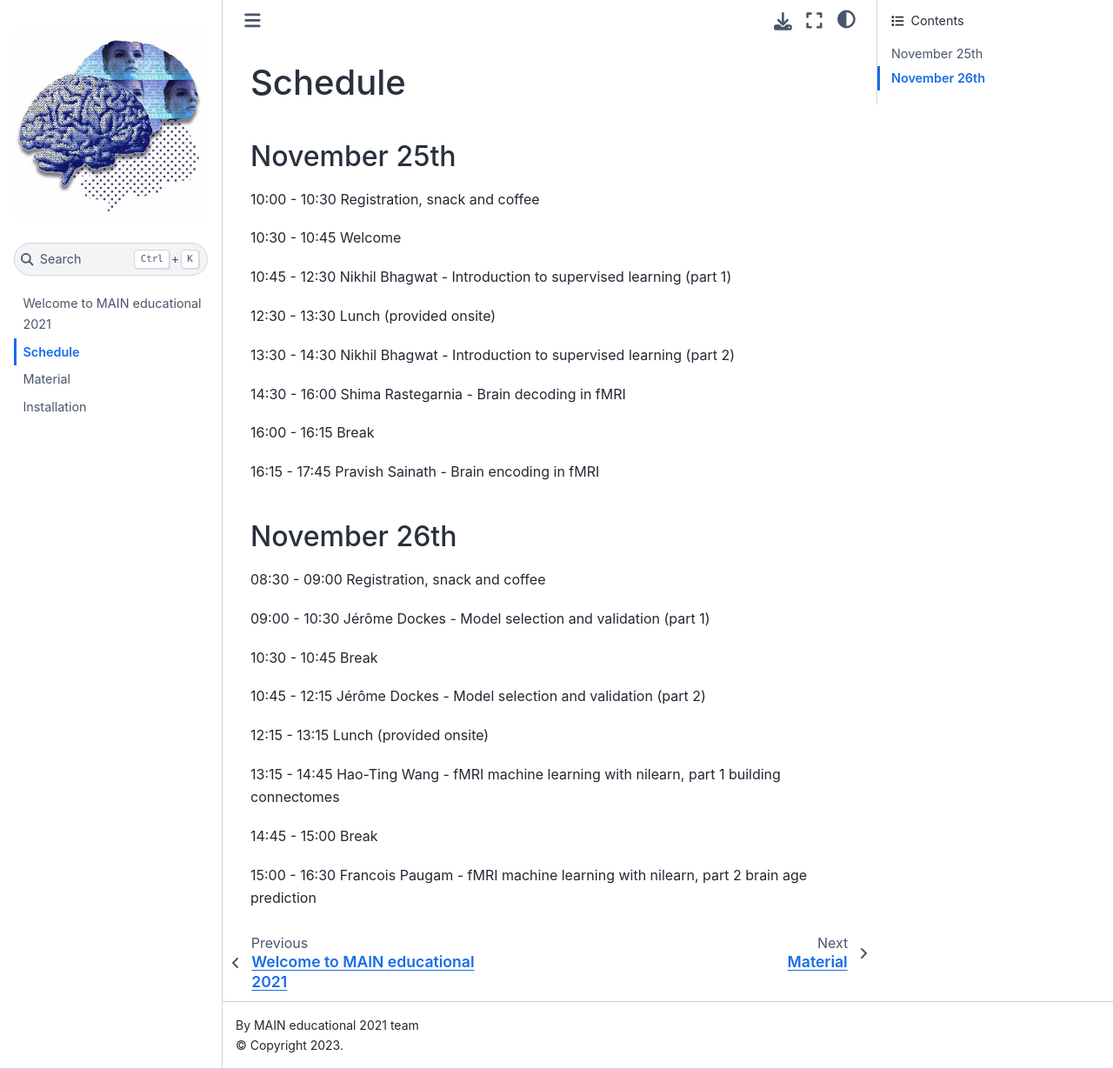
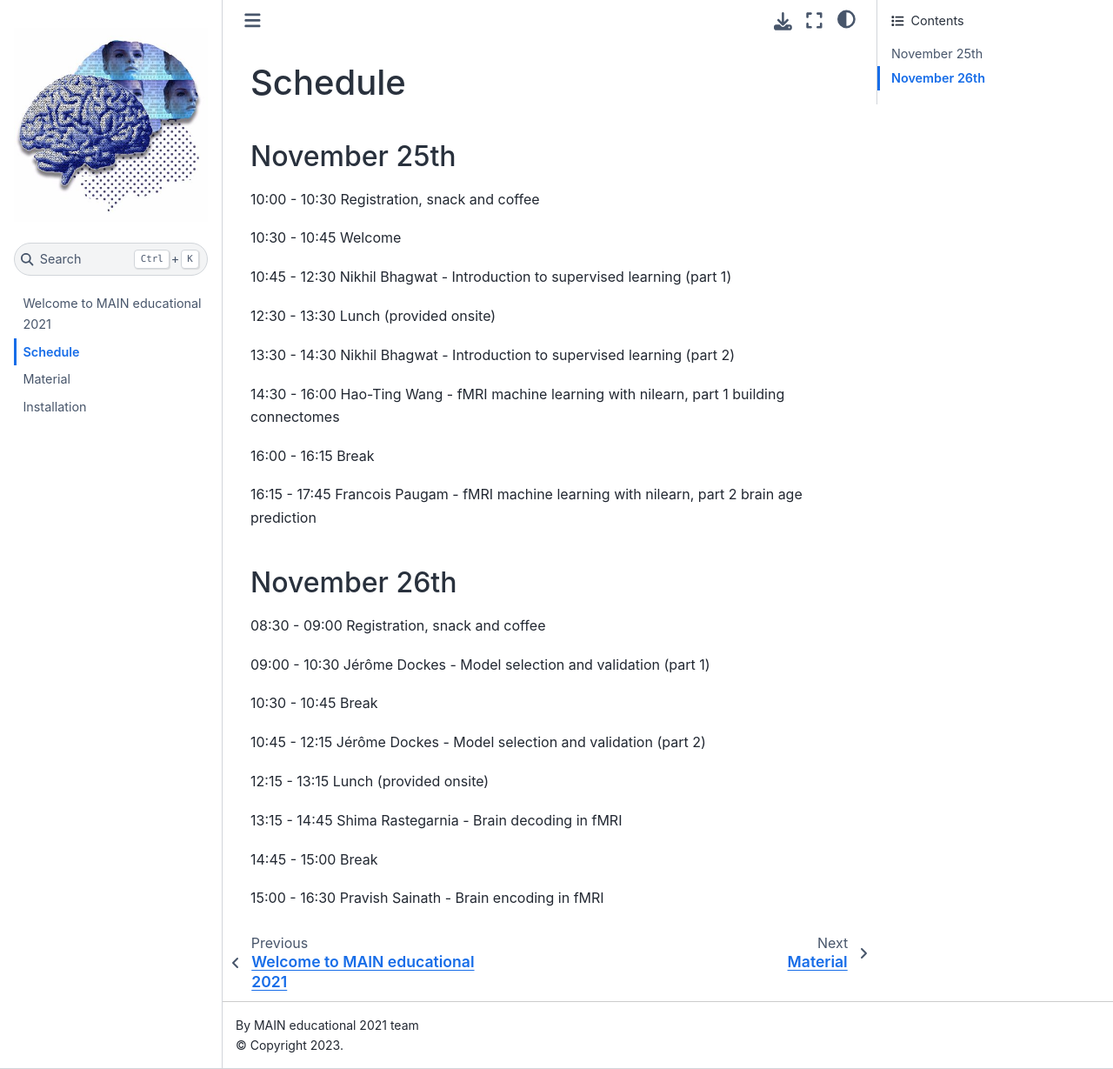
Before and after one commit to main-educational/main-educational.github.io, a Jupyter Book: the page built from content/schedule.md, in a window 1280 px wide and 1229 px high. Shown: the whole window at 87% size. Built offline with Jupyter Book 1.0.4 settings and Sphinx 7.4.7 and the Sphinx Book theme 1.1.4, drawn with Linux system fonts in a browser that asks for light colours; some of the changed lines change nothing that is shown.

Commit message:
Switching day 1 and day 2 program for the afternoon.

```diff
--- a/content/schedule.md
+++ b/content/schedule.md
@@ -12,11 +12,11 @@
 
 13:30 - 14:30 Nikhil Bhagwat - Introduction to supervised learning (part 2)
 
-14:30 - 16:00 Shima Rastegarnia - Brain decoding in fMRI
+14:30 - 16:00 Hao-Ting Wang - fMRI machine learning with nilearn, part 1 building connectomes
 
 16:00 - 16:15 Break
 
-16:15 - 17:45 Pravish Sainath - Brain encoding in fMRI
+16:15 - 17:45 Francois Paugam - fMRI machine learning with nilearn, part 2 brain age prediction
 
 ## November 26th
 
@@ -30,8 +30,8 @@
 
 12:15 - 13:15 Lunch (provided onsite)
 
-13:15 - 14:45 Hao-Ting Wang - fMRI machine learning with nilearn, part 1 building connectomes
+13:15 - 14:45 Shima Rastegarnia - Brain decoding in fMRI
 
 14:45 - 15:00 Break
 
-15:00 - 16:30 Francois Paugam - fMRI machine learning with nilearn, part 2 brain age prediction
+15:00 - 16:30 Pravish Sainath - Brain encoding in fMRI
```
